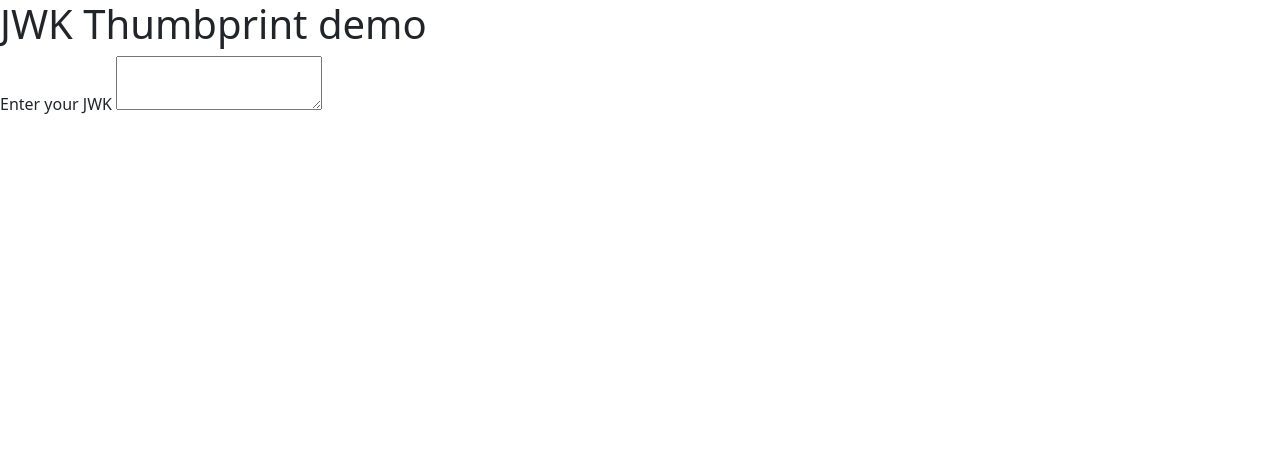
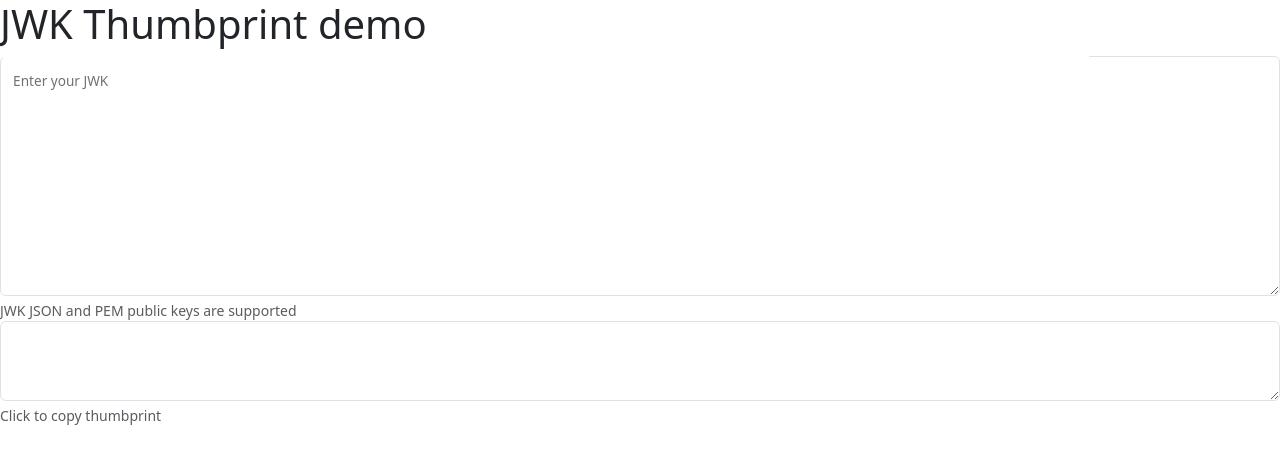
Before and after one commit to gcochard/jwk-thumbprint, a plain HTML site: page index.html in a window 1280 px wide. Drawn offline with nearby package versions, Linux system fonts and the light colour scheme.

Commit message:
UI Improvements

```diff
--- a/index.html
+++ b/index.html
@@ -8,12 +8,18 @@
   </head>
   <body>
     <h1>JWK Thumbprint demo</h1>
-    <div>
-      Enter your JWK
-      <textarea id="jwk-input"></textarea>
+    <di class="form-floating mb-3">
+      <textarea class="form-control" id="jwk-input" style="height: 15em;"></textarea>
+      <label for="jwk-input" class="form-control">Enter your JWK</label>
+      <div class="form-text">
+        JWK JSON and PEM public keys are supported
+      </div>
     </div>
     <div>
-      <pre id="thumbprint-output"></pre>
+      <textarea class="form-control" id="thumbprint-output" style="height: 5em;" readonly></textarea>
+      <div class="form-text">
+        Click to copy thumbprint
+      </div>
     </div>
     <script src="https://cdn.jsdelivr.net/npm/bootstrap@5.3.1/dist/js/bootstrap.min.js" integrity="sha384-Rx+T1VzGupg4BHQYs2gCW9It+akI2MM/mndMCy36UVfodzcJcF0GGLxZIzObiEfa" crossorigin="anonymous"></script>
     <script type="module" src="js/main.js"></script>
--- a/js/main.js
+++ b/js/main.js
@@ -21,13 +21,16 @@ jwkInput.addEventListener('change', async ev => {
         // TODO: support ssh public keys?
     }
     if(!jwk.kty){
-        thumbprintOutput.innerText = 'Invalid key';
+        thumbprintOutput.value = 'Invalid key';
         return;
     }
     try {
         const thumbprint = await jose.calculateJwkThumbprint(jwk);
-        thumbprintOutput.innerText = thumbprint;
+        thumbprintOutput.value = thumbprint;
     } catch(e){
-        thumbprintOutput.innerText = e.msg;
+        thumbprintOutput.value = e.msg;
     }
-})
+});
+thumbprintOutput.addEventListener('click', async ev => {
+    navigator.clipboard.writeText(thumbprintOutput.value);
+});
```
